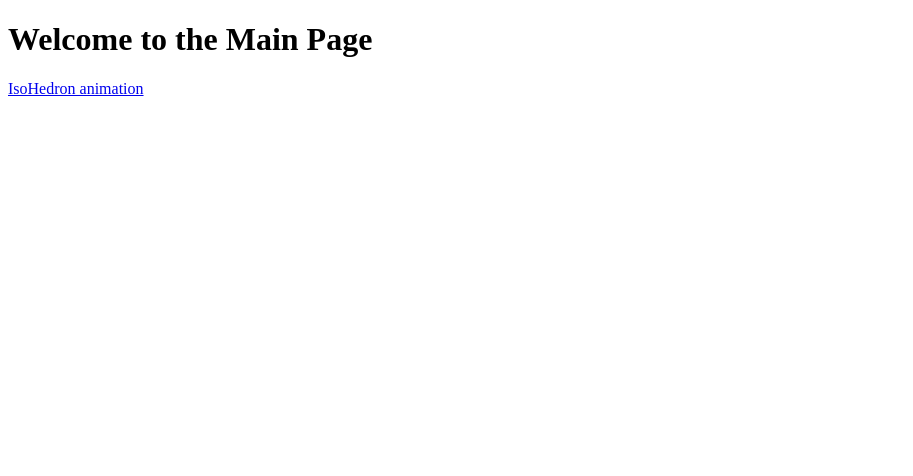
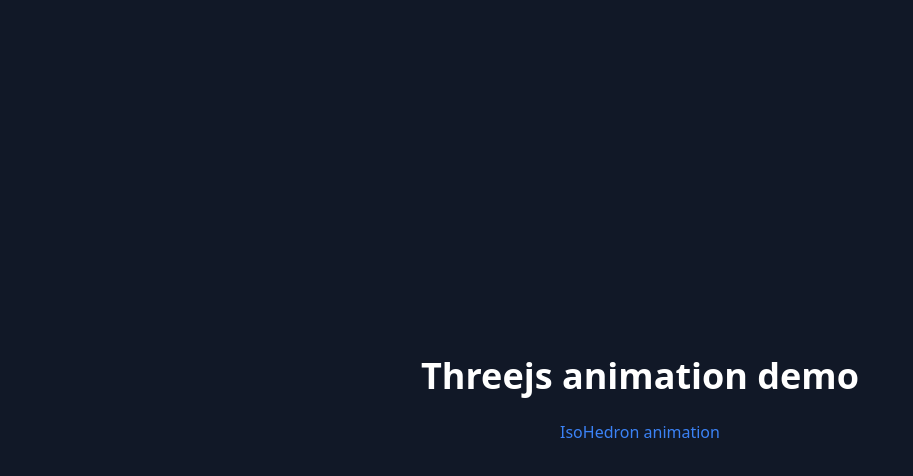
Before and after one commit to mildlycoder/3js-animation, a website: page index.html in a window 1280 px wide. Shown: the whole page, without its empty margins (0-913 px from the left). Drawn offline with nearby package versions, Linux system fonts and the light colour scheme.

Commit message:
added new homepage

```diff
--- a/index.html
+++ b/index.html
@@ -4,9 +4,14 @@
     <meta charset="UTF-8">
     <meta name="viewport" content="width=device-width, initial-scale=1.0">
     <title>Main Page</title>
+    <link href="https://cdn.jsdelivr.net/npm/tailwindcss@2.2.19/dist/tailwind.min.css" rel="stylesheet">
 </head>
-<body>
-    <h1>Welcome to the Main Page</h1>
-    <a href="page.html">IsoHedron animation</a>
+<body class="bg-gray-900 text-white flex items-center justify-center min-h-screen">
+    <div class="text-center">
+        <h1 class="text-4xl font-bold mb-6">Threejs animation demo</h1>
+        <a href="animate-1.html" class="text-blue-500 hover:text-blue-300 transition-colors duration-300">
+            IsoHedron animation
+        </a>
+    </div>
 </body>
 </html>
```
Also changed, not shown: animate-1.html (renamed from page.html).
